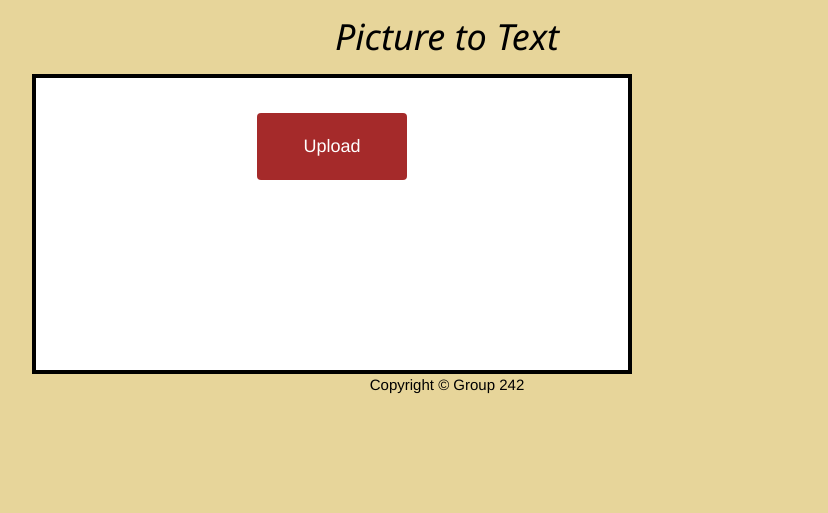
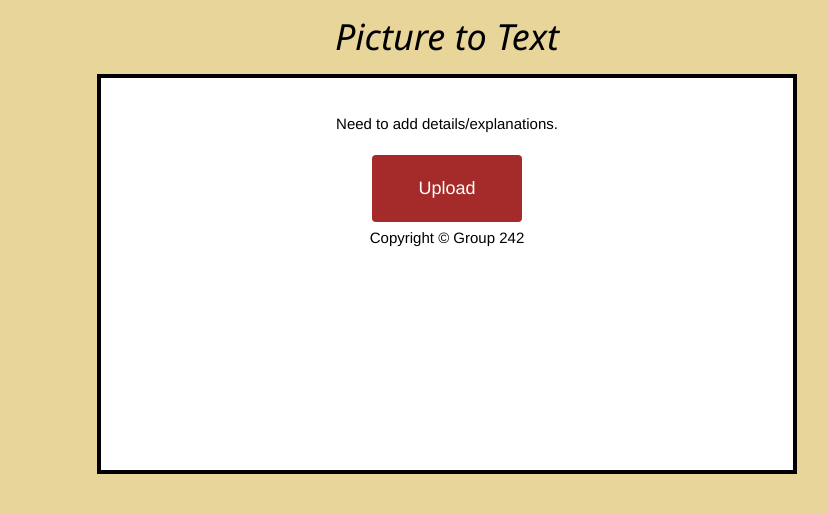
Before and after one commit to WillHutt/cst205Project3, a Flask app: page / in a window 1280 px wide. Shown: the part 39-552 px from the top of the page, without its empty margins (193-1021 px from the left). Run offline with Flask 2, Linux system fonts and the light colour scheme.

Commit message:
made the box for info centered for both minimized and fullscreen.

```diff
--- a/templates/index.html
+++ b/templates/index.html
@@ -25,13 +25,20 @@
 <body>
  <h1><i>Picture to Text</h1></i>
 
-<div class = "div1">
+<div id ="container"
+  div class = "div1">
+<p>Need to add details/explanations.</p>
+
+
+
+
 <button class = "button"style="vertical-align:middle"><span>Upload </span></button>
 
+    <footer>Copyright &copy; Group 242</footer>
 </div>
 
 
-  <footer>Copyright &copy; Group 242</footer>
+
 
 
 </body>
--- a/templates/stylesman.css
+++ b/templates/stylesman.css
@@ -7,15 +7,20 @@ body
         font-size: 18;
       }
 
-/*used for box */
+
+/*used for box*/
+#container {
+width: 700px; /* Default; change to your desired width. */
+margin: 0px auto; /*0px top margin, automatic right margin, 0px bottom margin, automatic left margin. */
+left: 27%;
+
+}
 .div1 {
     background-color: white;
     width: 600px;
-    height: 300px;
-    padding: 30px;
-    margin-left: 225px;
+    height: 400px;
+    padding: 20px;
     border: 4px solid black;
-
 }
 
 /*used for button */
```
